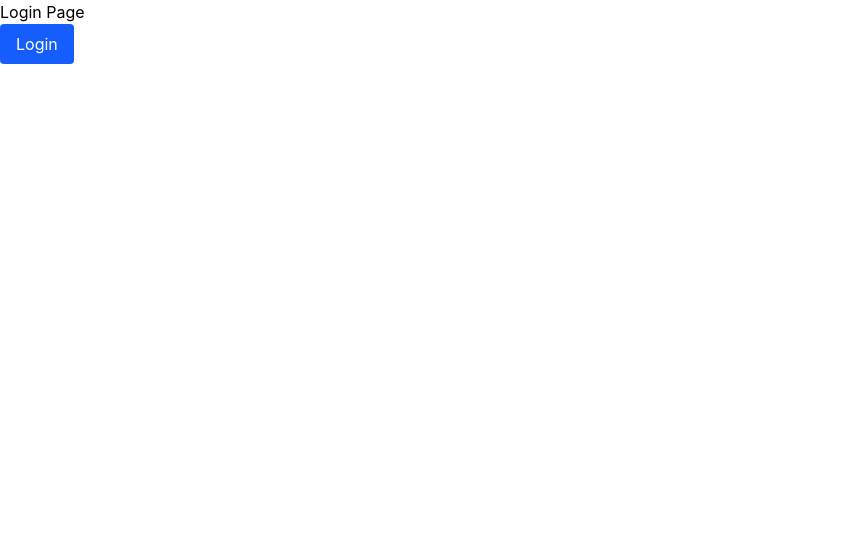
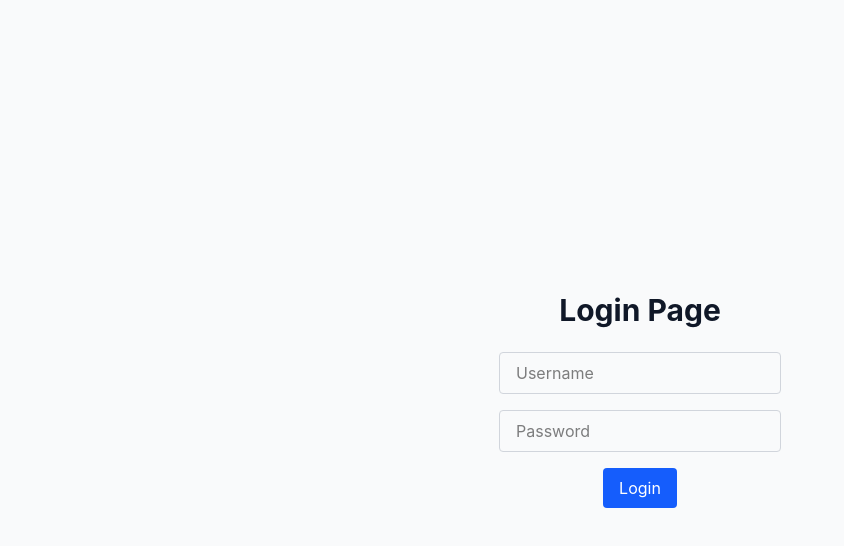
Before and after one commit to parekhr/budget-tracker-frontend, a React (Vite) app: page /login in a window 1280 px wide. Shown: the top 546 px of the page, without its empty margins (0-844 px from the left). Built offline with nearby package versions, Linux system fonts and the light colour scheme.

Commit message:
Added barebones css to each navigation page

```diff
--- a/src/components/TransactionList.tsx
+++ b/src/components/TransactionList.tsx
@@ -3,12 +3,13 @@ import { type Transaction } from "../api/transactions";
 export function TransactionList({ transactions }: { transactions: Transaction[] }) {
 
     return (
-        <div>
-            {transactions.map(transaction => (
-                <div key={transaction.id}>
-                    {transaction.note} - ${transaction.amount}
-                </div>
-            ))}
-        </div>
-    )
+    <div className="flex flex-col gap-2">
+        {transactions.map(transaction => (
+            <div key={transaction.id} className="flex justify-between items-center bg-white border border-gray-200 rounded px-4 py-3">
+                <span className="text-gray-900">{transaction.note}</span>
+                <span className="text-gray-700 font-medium">${transaction.amount}</span>
+            </div>
+        ))}
+    </div>
+)
 }
--- a/src/index.css
+++ b/src/index.css
@@ -1 +1,5 @@
 @import "tailwindcss";
+
+body {
+    background-color: #f9fafb;
+}
--- a/src/pages/BudgetsPage.tsx
+++ b/src/pages/BudgetsPage.tsx
@@ -1,7 +1,7 @@
 export function BudgetsPage() {
     return (
-        <div>
-            <h1>Budgets Page</h1>
+        <div className="p-6">
+            <h1 className="text-2xl font-bold text-gray-900">Budgets Page</h1>
         </div>
     )
 }
--- a/src/pages/CategoriesPage.tsx
+++ b/src/pages/CategoriesPage.tsx
@@ -1,7 +1,7 @@
 export function CategoriesPage() {
     return (
-        <div>
-            <h1>Categories Page</h1>
+        <div className="p-6">
+            <h1 className="text-2xl font-bold text-gray-900">Categories Page</h1>
         </div>
     )
 }
--- a/src/pages/DashboardPage.tsx
+++ b/src/pages/DashboardPage.tsx
@@ -1,7 +1,7 @@
 export function DashboardPage() {
     return (
-        <div>
-            <h1>Dashboard Page</h1>
+        <div className="p-6">
+            <h1 className="text-2xl font-bold text-gray-900">Dashboard Page</h1>
         </div>
     )
 }
--- a/src/pages/LoginPage.tsx
+++ b/src/pages/LoginPage.tsx
@@ -6,17 +6,35 @@ export function LoginPage() {
     const navigate = useNavigate()
 
     return (
-        <div>
-            <h1>Login Page</h1>
+    <div className="min-h-screen flex items-center justify-center">
+        <div className="text-center">
+            <h1 className="text-3xl font-bold text-gray-900 mb-6">Login Page</h1>
+            <form>
+                <div className="mb-4">
+                    <input
+                        type="text"
+                        placeholder="Username"
+                        className="w-full px-4 py-2 border border-gray-300 rounded focus:outline-none focus:ring-2 focus:ring-blue-600"
+                    />
+                </div>
+                <div className="mb-4">
+                    <input
+                        type="password"
+                        placeholder="Password"
+                        className="w-full px-4 py-2 border border-gray-300 rounded focus:outline-none focus:ring-2 focus:ring-blue-600"
+                    />
+                </div>
+            </form>
             <button
                 onClick={() => {
                     login()
                     navigate("/")
                 }}
                 className="px-4 py-2 bg-blue-600 text-white rounded hover:bg-blue-700 cursor-pointer transition duration-300"
-                >
+            >
                 Login
             </button>
         </div>
-    )
+    </div>
+)
 }
--- a/src/pages/TransactionsPage.tsx
+++ b/src/pages/TransactionsPage.tsx
@@ -14,15 +14,17 @@ export function TransactionsPage() {
     }, []);
 
     return (
-        <div>
-            <h1>Transaction Page</h1>
-            <TransactionList transactions={transactions} />
+    <div className="p-6">
+        <div className="flex items-center justify-between mb-4">
+            <h1 className="text-2xl font-bold text-gray-900">Transaction Page</h1>
             <button
                 onClick={() => setModal(true)}
                 className="px-4 py-2 bg-blue-600 text-white rounded hover:bg-blue-700 cursor-pointer transition duration-300"
             >
                 Add Transaction
             </button>
+        </div>
+        <TransactionList transactions={transactions} />
         {modal && (
             <Modal onClose={() => setModal(false)}>
                 <TransactionForm onCreate={(newTransaction) => {
```
Lines whose indentation alone changed are shown as unchanged.
